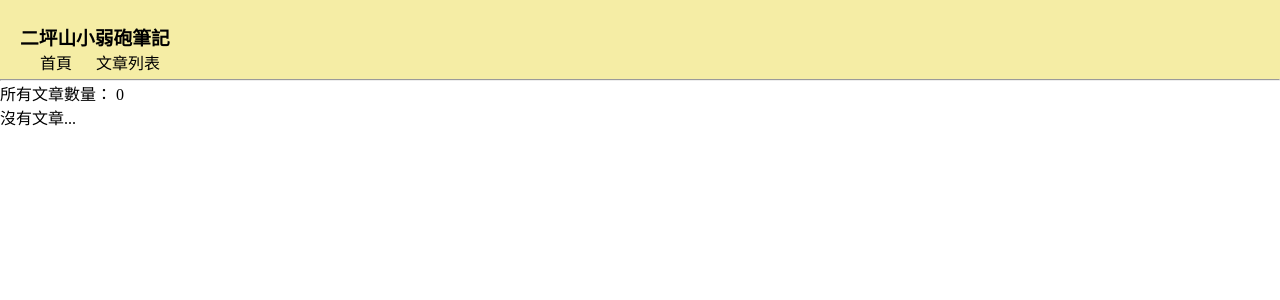
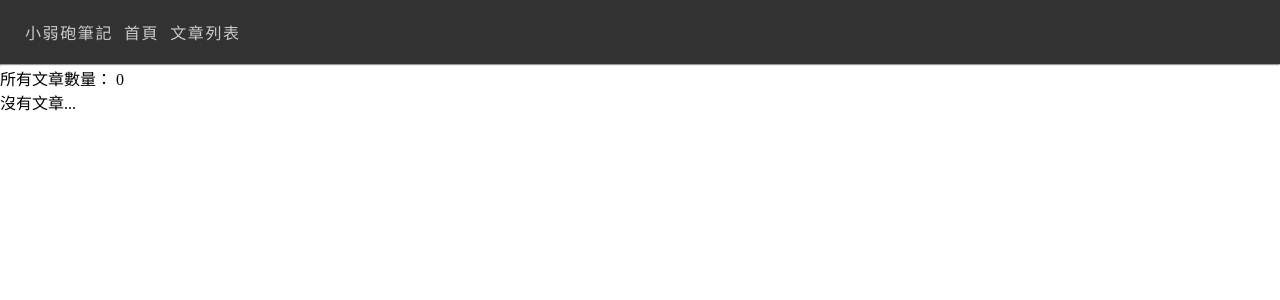
Before and after one commit to exsky/heroku-site, a Django app: page /article/ in a window 1280 px wide. Shown: the top 300 px of the page. Run offline with Django 3.2, Linux system fonts and the light colour scheme; data that the repository does not hold is empty; style sheets or scripts are compiled from the project's sources.

Commit message:
:art: adjust letter spacing / navbar

```diff
--- a/frontend/src/scss/base.scss
+++ b/frontend/src/scss/base.scss
@@ -4,19 +4,24 @@
 }
 
 div.nav {
-    background-color: rgb(245, 237, 165);
+    background-color: rgb(0, 0, 0);
+    opacity: 0.8;
     // border-bottom: 2px solid rgb(77, 59, 231);
-    padding: 5px 20px;
+    padding: 20px 20px;
 
     a {
         text-decoration: none;
-        color: #000;
-        padding: 5px 10px;
+        color: rgb(189, 189, 189);
+        padding: 2px 2px 2px 5px;
+        letter-spacing: 0.1em;
 
         .logo {
             display: inline-block;
             font-size: 120%;
         }
     }
+}
 
+.home-content {
+    letter-spacing: 0.2em;
 }
--- a/templates/base.html
+++ b/templates/base.html
@@ -12,9 +12,7 @@
 <body>
     <div class="nav">
         <!-- 主頁 -->
-        <a href="{% url 'home' %}">
-            <h3>二坪山小弱砲筆記</h3>
-        </a>
+        <a href="{% url 'home' %}">小弱砲筆記</a>
         <!-- 首頁 -->
         <a href="/">首頁</a>
         <!-- 所有文章列表 -->
@@ -22,6 +20,7 @@
     </div>
     <hr>
     {% block content %}{% endblock %}
+    {% block footer %}{% endblock %}
 
     <!-- 引入 index_bundle.js -->
     <script type="text/javascript" src="{% static 'js/bundle.js' %}"></script>
```
